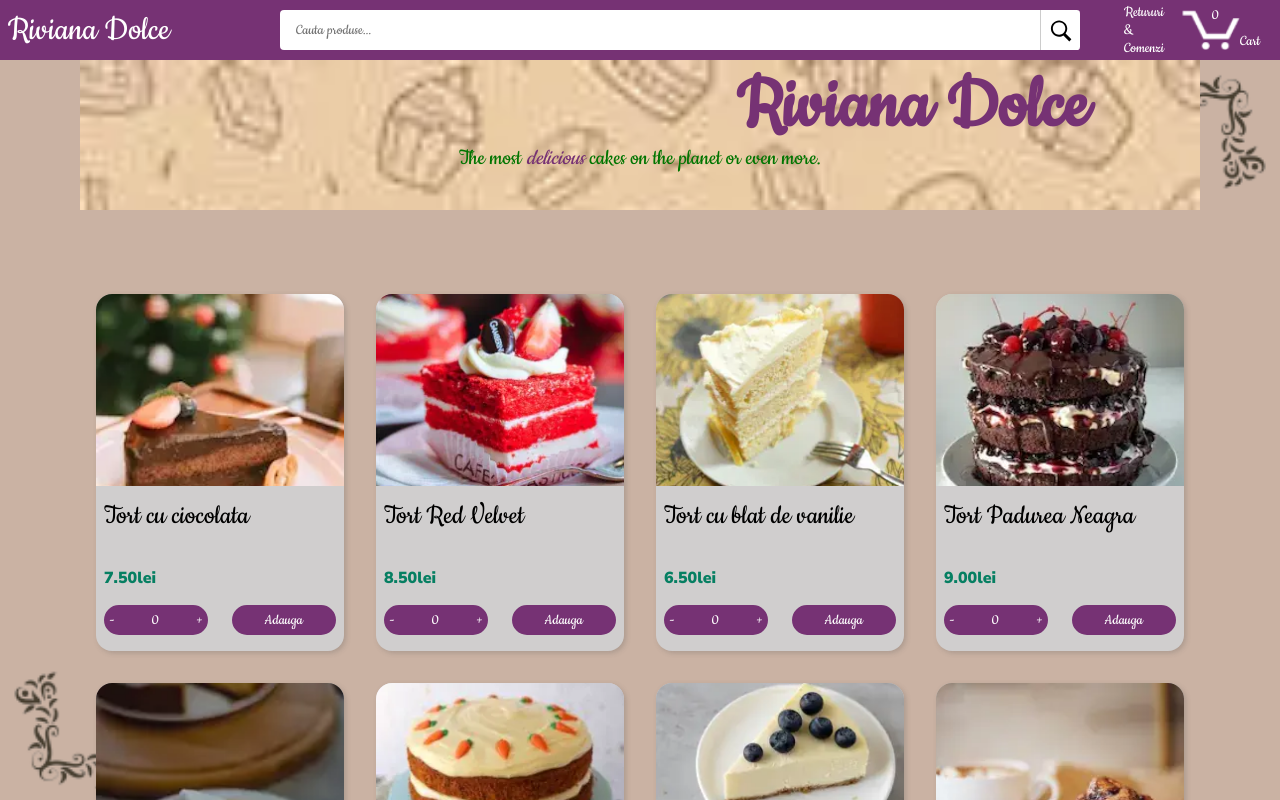
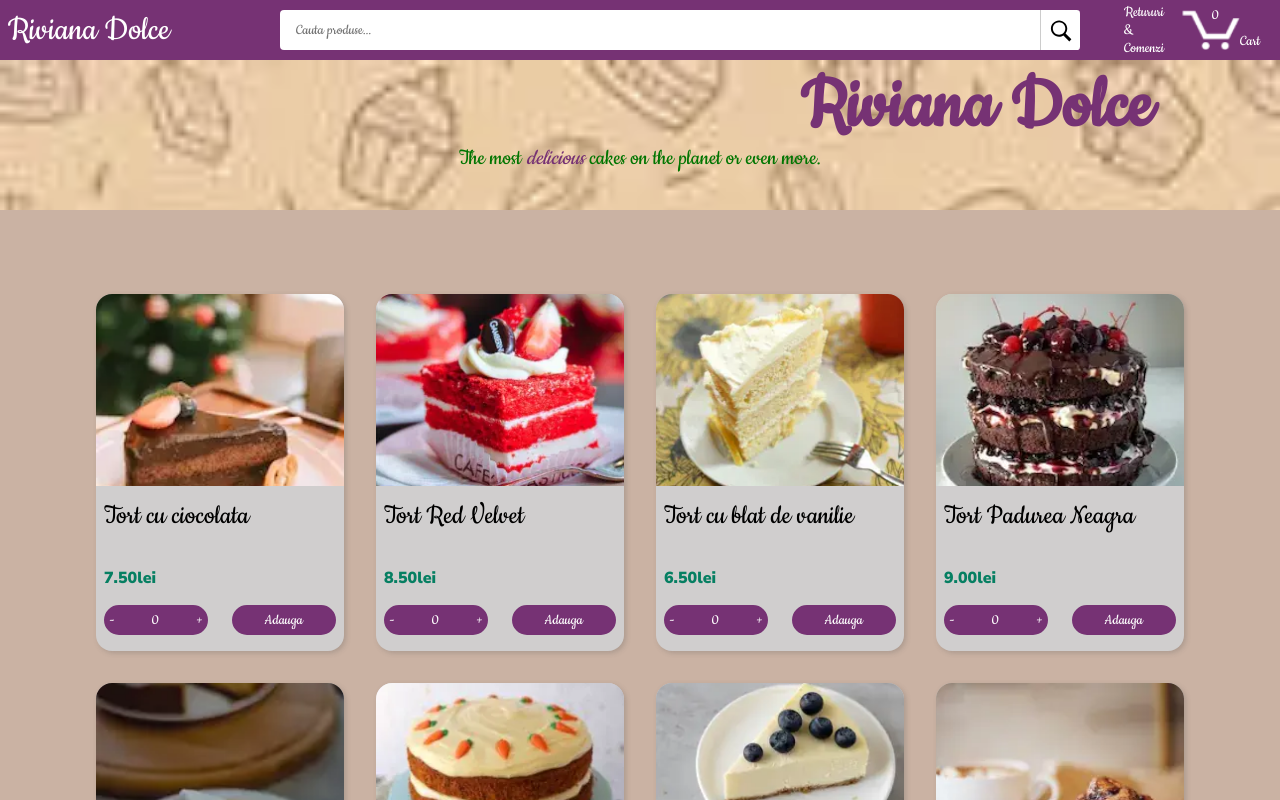
Before and after one commit to verakissyou17/riviana-dolce, a React (Vite) app: page / in a window 1280 px wide. Shown: the top 800 px of the page. Built offline with nearby package versions, Linux system fonts and the light colour scheme.

Commit message:
change the css rule for the body element

```diff
--- a/src/index.css
+++ b/src/index.css
@@ -26,15 +26,9 @@
 html {
   text-rendering: optimizeLegibility;
   -webkit-font-smoothing: antialiased;
-  height: 100%;
 }
 
 body {
-  display: flex;
-  flex-direction: column;
-  align-items: center;
-  justify-content: center;
-  min-height: 100vh;
   background-color: var(--bg);
   background-image: url("/riviana-dolce/images/swirl-corners.webp"),
     url("/riviana-dolce/images/swirl-corners-2.webp");
```
